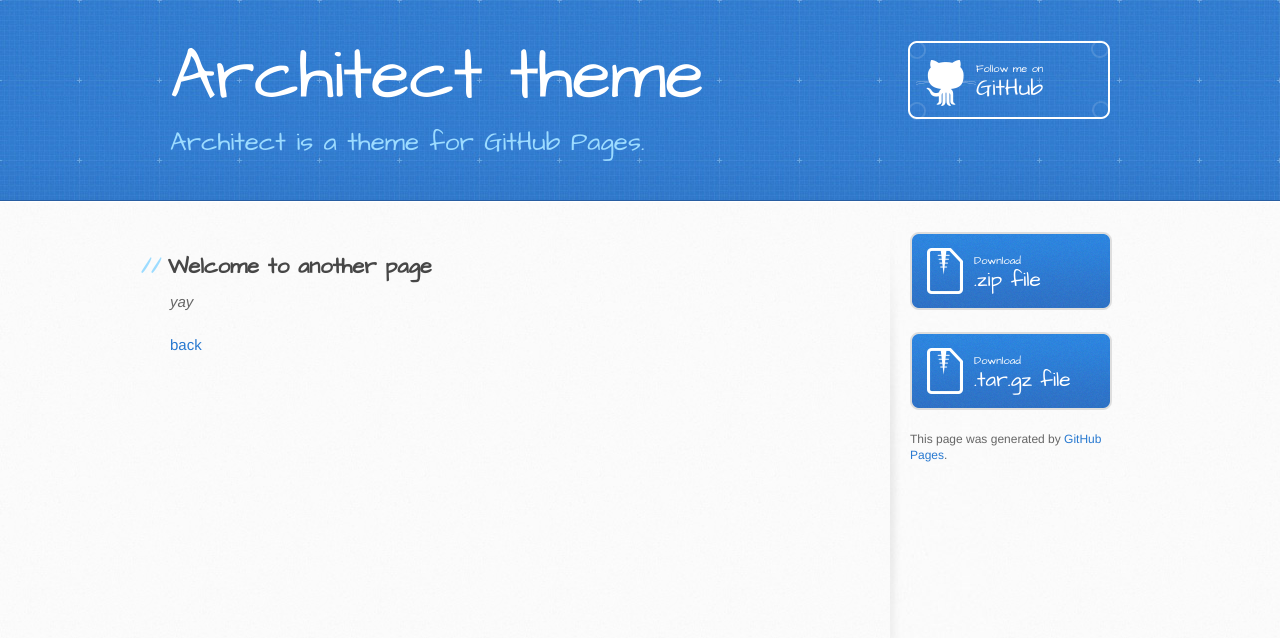
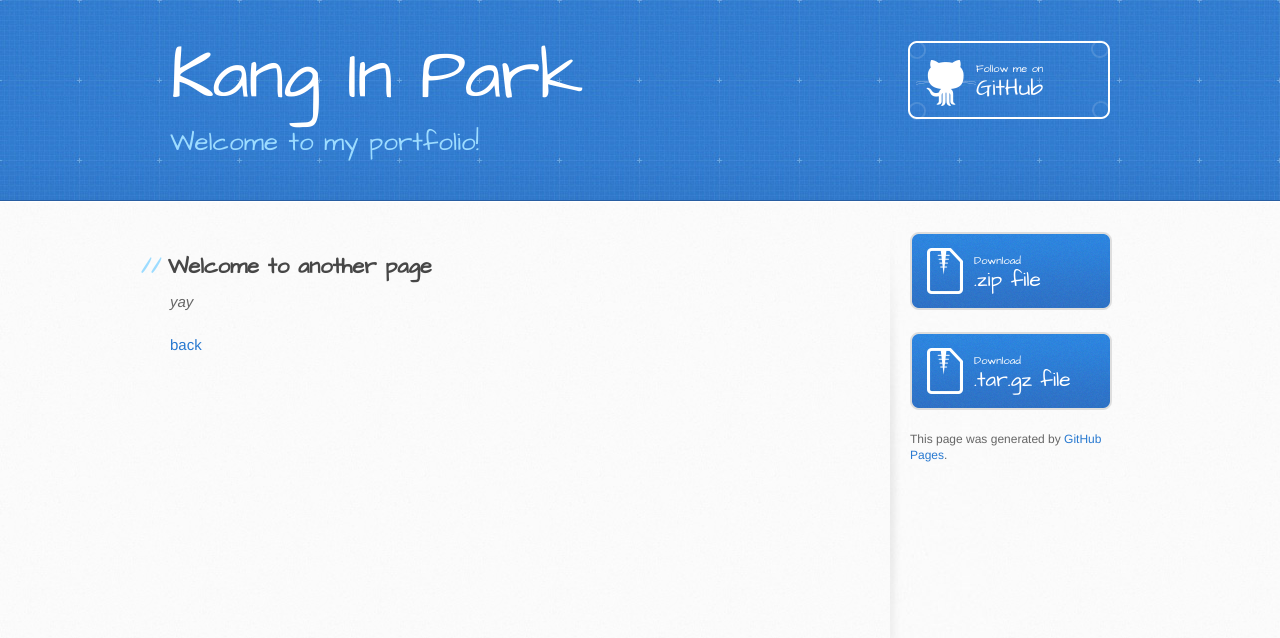
Before and after one commit to kip218/kip218.github.io, a Jekyll site: the page built from another-page.md, in a window 1280 px wide. Shown: the top 638 px of the page. Built offline with Jekyll 4.4.1, drawn with Linux system fonts in a browser that asks for light colours; our own code applies the rules of GitHub Pages for plain Markdown files.

```diff
--- a/_config.yml
+++ b/_config.yml
@@ -1,5 +1,5 @@
-title: Architect theme
-description: Architect is a theme for GitHub Pages.
+title: Kang In Park
+description: Welcome to my portfolio!
 show_downloads: true
 google_analytics:
 theme: jekyll-theme-architect
```
Also changed, not shown: README.md (deleted).
